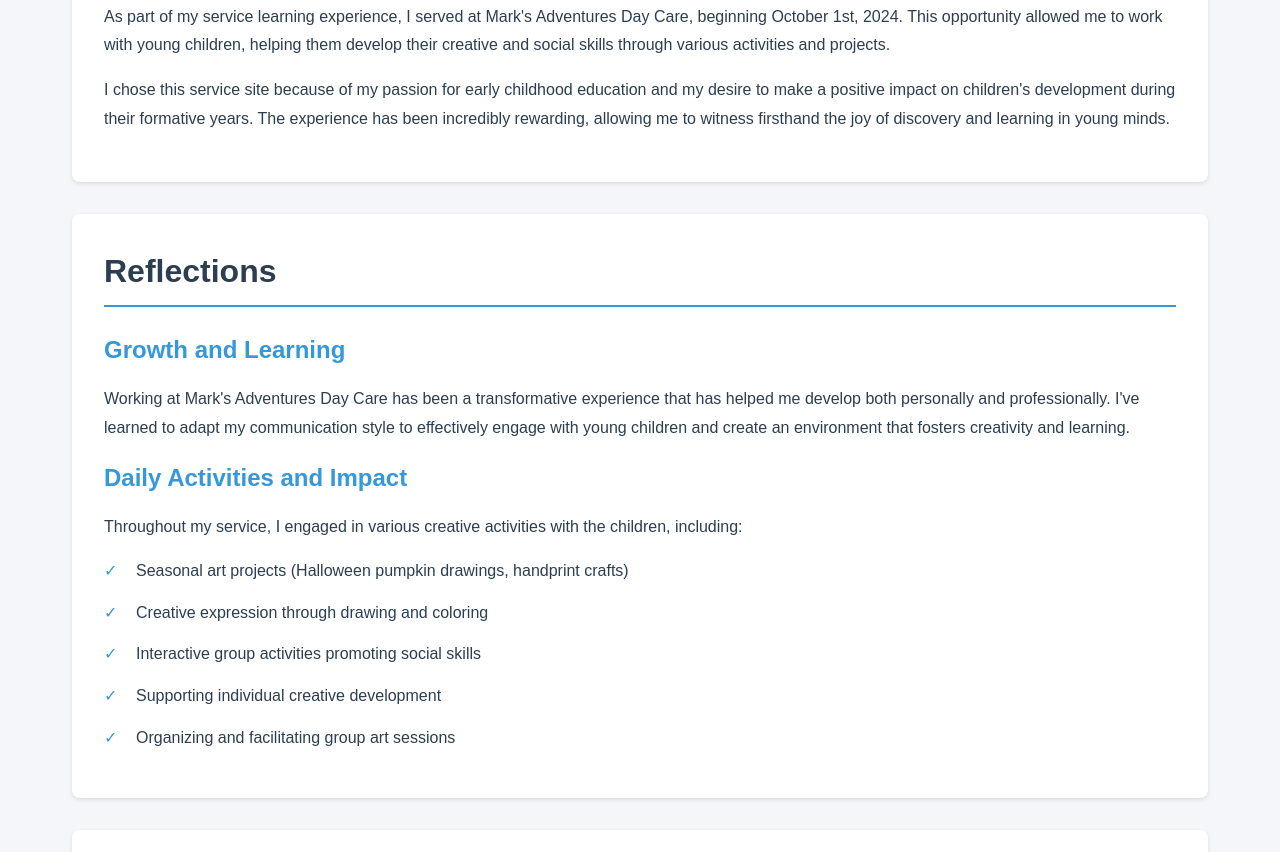
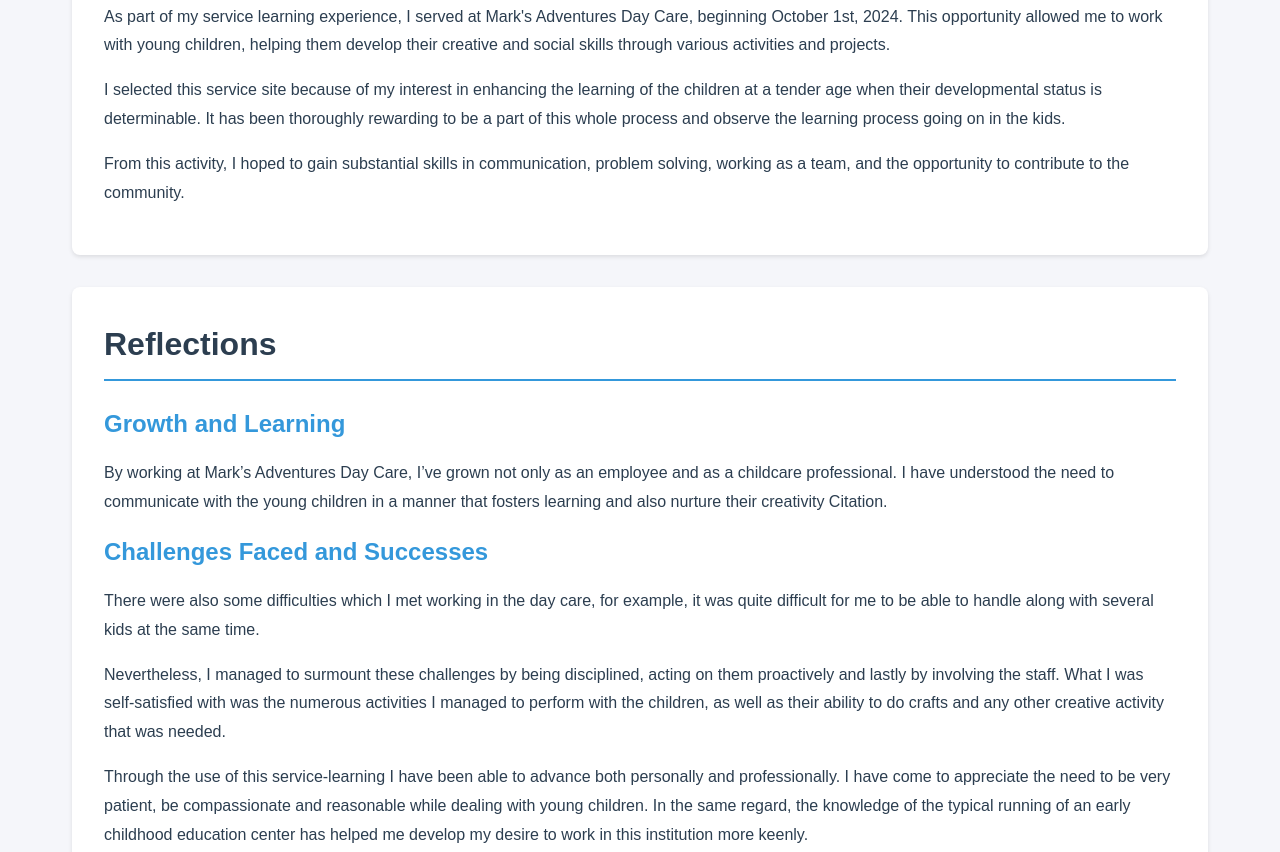
Before and after one commit to Mnatsakanyanmargarita/Mnatsakanyanmargarita.github.io, a plain HTML site: page index.html in a window 1280 px wide. Shown: the part 457-1309 px from the top of the page. Drawn offline with Linux system fonts and the light colour scheme.

Commit message:
Update index.html

```diff
--- a/index.html
+++ b/index.html
@@ -26,14 +26,18 @@
         <section id="introduction">
             <h2>Introduction</h2>
             <p>As part of my service learning experience, I served at Mark's Adventures Day Care, beginning October 1st, 2024. This opportunity allowed me to work with young children, helping them develop their creative and social skills through various activities and projects.</p>
-            <p>I chose this service site because of my passion for early childhood education and my desire to make a positive impact on children's development during their formative years. The experience has been incredibly rewarding, allowing me to witness firsthand the joy of discovery and learning in young minds.</p>
+            <p>I selected this service site because of my interest in enhancing the learning of the children at a tender age when their developmental status is determinable. It has been thoroughly rewarding to be a part of this whole process and observe the learning process going on in the kids.</p>
+            <p>From this activity, I hoped to gain substantial skills in communication, problem solving, working as a team, and the opportunity to contribute to the community.</p>
         </section>
 
         <section id="reflections">
             <h2>Reflections</h2>
             <h3>Growth and Learning</h3>
-            <p>Working at Mark's Adventures Day Care has been a transformative experience that has helped me develop both personally and professionally. I've learned to adapt my communication style to effectively engage with young children and create an environment that fosters creativity and learning.</p>
-
+            <p>By working at Mark’s Adventures Day Care, I’ve grown not only as an employee and as a childcare professional. I have understood the need to communicate with the young children in a manner that fosters learning and also nurture their creativity Citation.</p>
+            <h3>Challenges Faced and Successes</h3>
+            <p>There were also some difficulties which I met working in the day care, for example, it was quite difficult for me to be able to handle along with several kids at the same time.</p>
+            <p>Nevertheless, I managed to surmount these challenges by being disciplined, acting on them proactively and lastly by involving the staff. What I was self-satisfied with was the numerous activities I managed to perform with the children, as well as their ability to do crafts and any other creative activity that was needed.</p>
+            <p>Through the use of this service-learning I have been able to advance both personally and professionally. I have come to appreciate the need to be very patient, be compassionate and reasonable while dealing with young children. In the same regard, the knowledge of the typical running of an early childhood education center has helped me develop my desire to work in this institution more keenly.</p>
             <h3>Daily Activities and Impact</h3>
             <p>Throughout my service, I engaged in various creative activities with the children, including:</p>
             <ul class="achievement-list">
@@ -59,7 +63,7 @@
                     <div class="gallery-caption">Supporting individual artistic expression through Halloween-themed activities</div>
                 </div>
                 <div class="gallery-item">
-                    <img src="./image2.jpg" alt="Child showing cat drawing" />
+                    <img src="./image1.jpg" alt="Child showing cat drawing" />
                     <div class="gallery-caption">Encouraging creative drawing and artistic development</div>
                 </div>
             </div>
@@ -74,7 +78,8 @@
         </section>
 
         <section id="evaluation">
-            <h2>Supervisor Evaluation</h2>
+            <h2>Community Effect</h2>
+            <p>I received lots of feedback from the day care’s Supervisor, Gayane Saroyan, all of which were excellent. Such positive feedbacks assert that my service helped in the operation of the day care as well as positively impacting the children’s life.</p>
             <div class="evaluation-card">
                 <h3>Performance Ratings</h3>
                 <p><strong>Dependability and Reliability:</strong> <span class="rating">Excellent</span></p>
```
